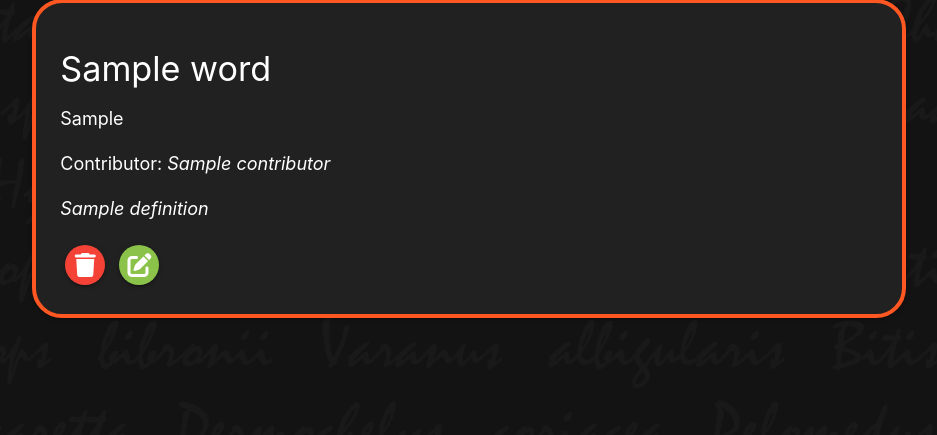
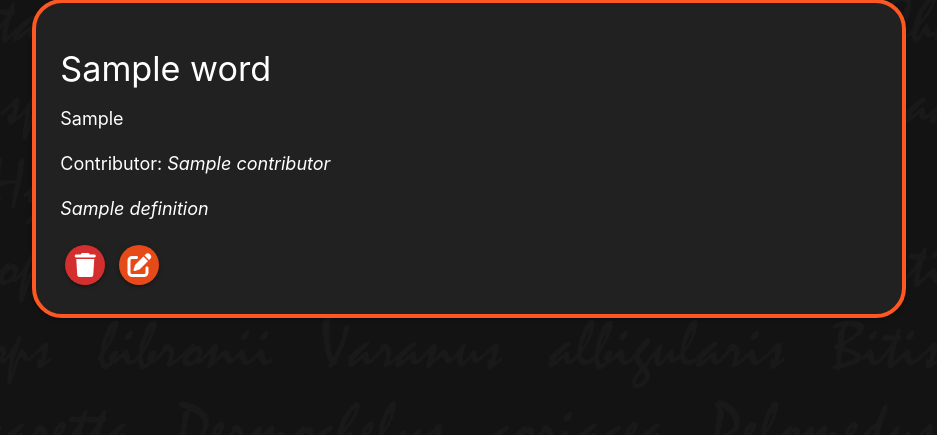
Before and after one commit to SpooshDoosh/MP3-ReptilianDictionary, a Flask app: page /profile/1 in a window 1280 px wide. Shown: the part 258-693 px from the top of the page, without its empty margins (171-1108 px from the left). Run offline with Flask 2, Linux system fonts and the light colour scheme; the visitor is signed in with stand-in values (Sample User, id 1); a database or web service that is not in the repository returns one stand-in record (values such as "Sample title"); some libraries are stand-ins or nearby versions.

Commit message:
Change button colours

```diff
--- a/templates/profile.html
+++ b/templates/profile.html
@@ -20,8 +20,8 @@
                         <p>{{ words.word_definition.capitalize() }}</p>
                         <p>Contributor: <em>{{ words.contributor.capitalize() }}</em></p>
                         <p><em>{{ words.category_name }}</em></p>
-                        <a href="{{ url_for('delete_word', word_id=words._id) }}" class="btn-floating btn-medium waves-effect waves-light red"><i class="fas fa-trash"></i></a>
-                        <a href="{{ url_for('edit_word', word_id=words._id) }}" class="btn-floating btn-medium waves-effect waves-light light-green"><i class="fas fa-pen-to-square"></i></a>
+                        <a href="{{ url_for('delete_word', word_id=words._id) }}" class="btn-floating btn-medium waves-effect waves-light red darken-2"><i class="fas fa-trash"></i></a>
+                        <a href="{{ url_for('edit_word', word_id=words._id) }}" class="btn-floating btn-medium waves-effect waves-light deep-orange darken-2"><i class="fas fa-pen-to-square"></i></a>
                     {% else %}
                         <h4>You have not added any words to the dictionary yet.</h4>
                     {% endif %}
```
